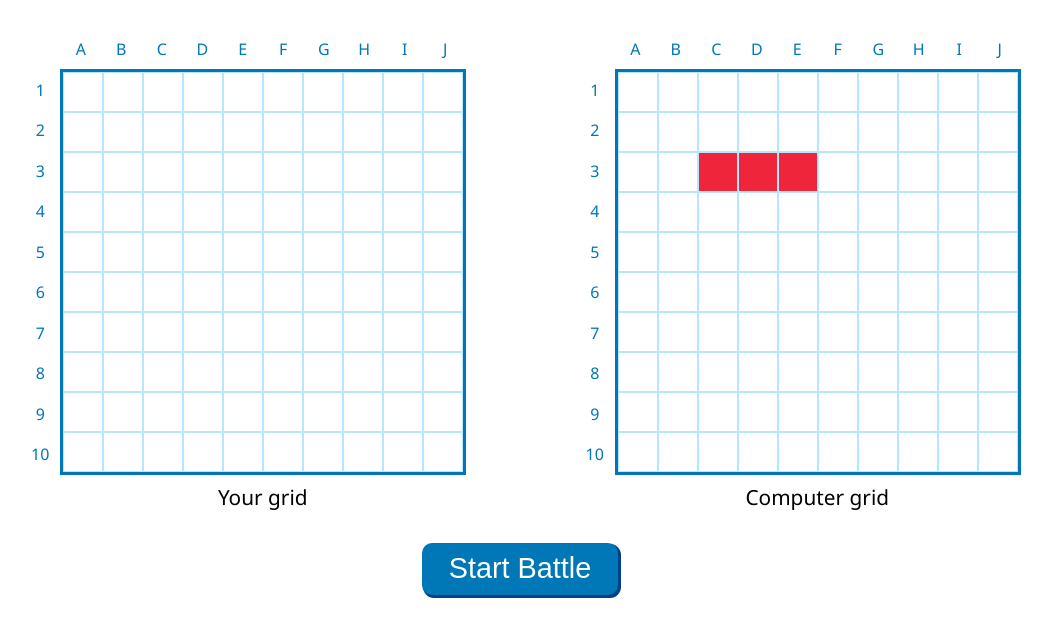
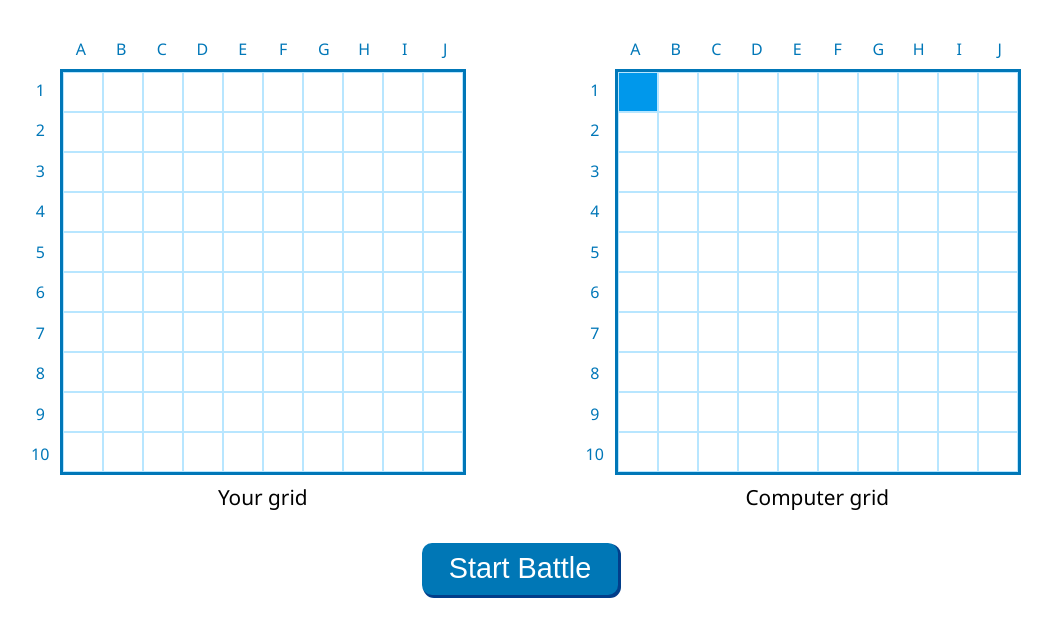
Before and after one commit to romaleks/Battleship, a website built with webpack: page src/template.html in a window 1280 px wide. Both pictures are taken after a click on the element 757 px from the left and 176 px from the top of the page. Shown: the part 84-720 px from the top of the page, without its empty margins (120-1172 px from the left). Built offline with nearby package versions, Linux system fonts and the light colour scheme.

Commit message:
Implement hitting the board by clicking

```diff
--- a/src/dom/boardCreator.js
+++ b/src/dom/boardCreator.js
@@ -1,12 +1,15 @@
-const playerBoard = document.querySelectorAll('.board')[0]
-const computerBoard = document.querySelectorAll('.board')[1]
+import hitBoard from '../scripts/functionality'
+import { computerBoard } from '../scripts/game'
+
+const playerBoardElement = document.querySelectorAll('.board')[0]
+const computerBoardElement = document.querySelectorAll('.board')[1]
 
 for (let i = 1; i <= 10; i++) {
   for (let j = 1; j <= 10; j++) {
     const cell = document.createElement('div')
     cell.classList.add('cell', 'player')
     cell.setAttribute('data-coords', [i, j])
-    playerBoard.appendChild(cell)
+    playerBoardElement.appendChild(cell)
   }
 }
 
@@ -15,6 +18,7 @@ for (let i = 1; i <= 10; i++) {
     const cell = document.createElement('div')
     cell.classList.add('cell', 'computer')
     cell.setAttribute('data-coords', [j, i])
-    computerBoard.appendChild(cell)
+    computerBoardElement.appendChild(cell)
+    cell.addEventListener('click', () => hitBoard([j, i], computerBoard, 'computer'))
   }
 }
--- a/src/factories/Gameboard.js
+++ b/src/factories/Gameboard.js
@@ -6,8 +6,8 @@ class Gameboard {
     this.hittedCells = []
   }
 
-  placeShip(length, coordinates) {
-    const ship = new Ship(length, coordinates)
+  placeShip(length, coordinates, isRotated = false) {
+    const ship = new Ship(length, coordinates, isRotated)
     this.ships.push(ship)
   }
 
--- a/src/factories/Player.js
+++ b/src/factories/Player.js
@@ -2,10 +2,6 @@ class Player {
   constructor(name) {
     this.name = name
   }
-
-  attack(coordinates, board) {
-    return board.receiveAttack(coordinates)[1]
-  }
 }
 
 export default Player
--- a/src/factories/Ship.js
+++ b/src/factories/Ship.js
@@ -1,5 +1,5 @@
 class Ship {
-  constructor(length, coordinates, isRotated = false) {
+  constructor(length, coordinates, isRotated) {
     this.length = length
     this.isRotated = isRotated
     this.coordinates = this.calculateCords(coordinates)
--- /dev/null
+++ b/src/scripts/functionality.js
@@ -0,0 +1,8 @@
+import changeBoard from '../dom/boardChanger'
+
+const hitBoard = (coordinates, board, enemyName) => {
+  const hittedShip = board.receiveAttack(coordinates)[1]
+  changeBoard(board.hittedCells.slice(-1)[0], enemyName, hittedShip)
+}
+
+export default hitBoard
--- a/src/scripts/game.js
+++ b/src/scripts/game.js
@@ -1,19 +1,13 @@
 import Player from '../factories/Player'
 import Gameboard from '../factories/Gameboard'
 import '../dom/boardCreator'
-import changeBoard from '../dom/boardChanger'
 
 const player = new Player('player')
 const computer = new Player('computer')
 const playerBoard = new Gameboard()
 const computerBoard = new Gameboard()
-let hittedShip
 
 computerBoard.placeShip(3, [3, 3])
+computerBoard.placeShip(4, [5, 7], true)
 
-hittedShip = player.attack([3, 3], computerBoard)
-changeBoard(computerBoard.hittedCells.slice(-1)[0], computer.name, hittedShip)
-hittedShip = player.attack([4, 3], computerBoard)
-changeBoard(computerBoard.hittedCells.slice(-1)[0], computer.name, hittedShip)
-hittedShip = player.attack([5, 3], computerBoard)
-changeBoard(computerBoard.hittedCells.slice(-1)[0], computer.name, hittedShip)
+export { playerBoard, computerBoard }
--- a/src/styles/main.scss
+++ b/src/styles/main.scss
@@ -49,7 +49,7 @@ main {
         background: hsl(5, 80%, 65%) !important;
       }
       &.sunked {
-        background: hsl(353, 86%, 54%);
+        background: hsl(353, 86%, 54%) !important;
       }
       &.computer {
         cursor: pointer;
```
